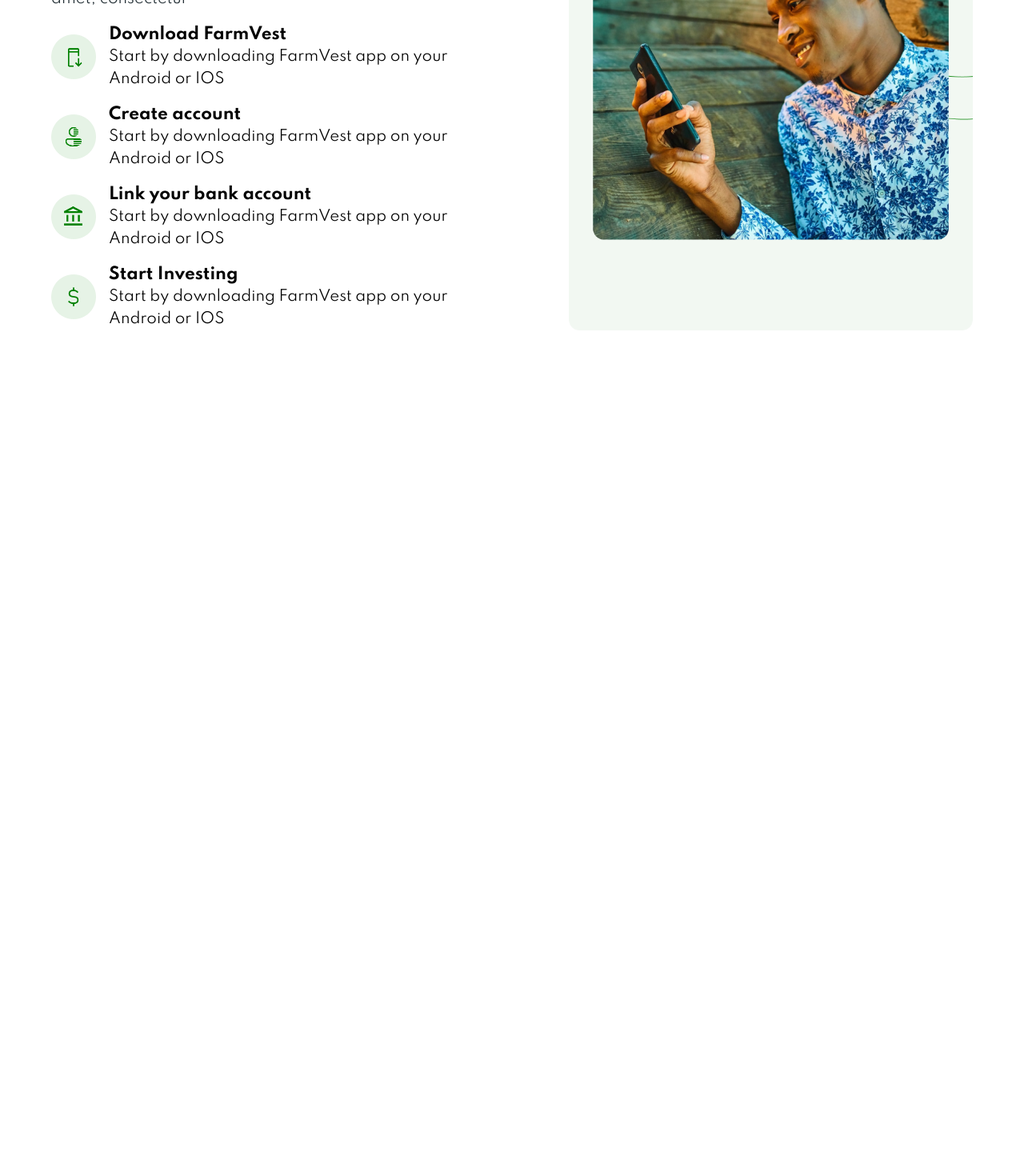
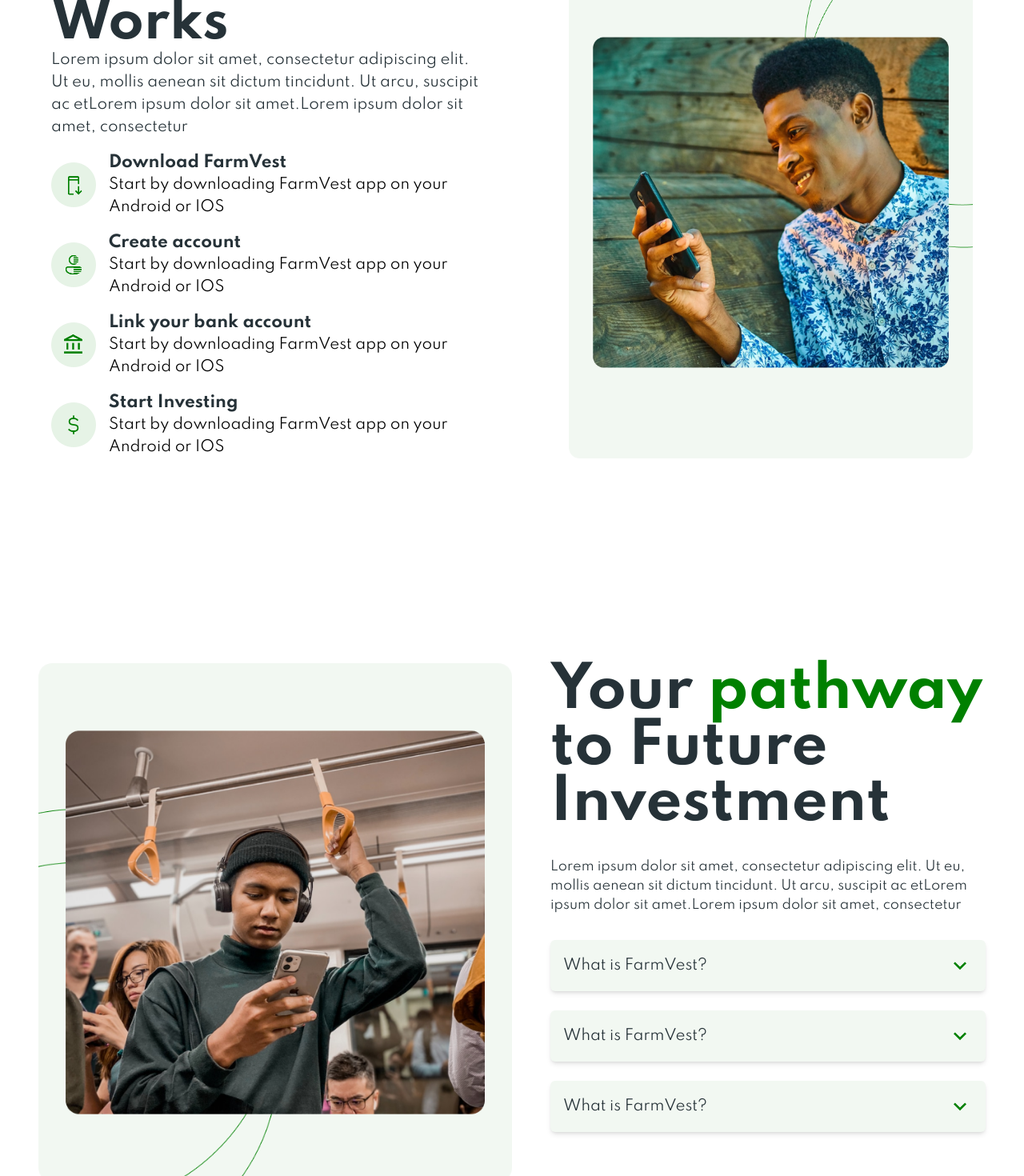
Before and after one commit to Techbrolakes/FarmVest, a Next.js app: page / in a window 1280 px wide. Shown: the part 1060-2530 px from the top of the page at 80% size. Before the commit the page ends 1473 px from the top, so only its background shows below. Built offline with nearby package versions, Linux system fonts and the light colour scheme.

Commit message:
version-1.6

```diff
--- a/pages/components/Details.jsx
+++ b/pages/components/Details.jsx
@@ -1,4 +1,5 @@
 import React from "react";
+import { MdOutlineKeyboardArrowDown } from "react-icons/md";
 
 const DetailBox = ({ head, para, image, darkimg }) => {
   return (
@@ -6,7 +7,9 @@
       <img src={image} alt="logo" className="w-14 dark:hidden" />
       <img src={darkimg} alt="logo" className="w-14 hidden dark:inline-block" />
       <div className="w-full lg:w-4/6 ">
-        <h1 className="text-base lg:text-xl font-bold">{head}</h1>
+        <h1 className="text-base lg:text-xl font-bold text-primaryText">
+          {head}
+        </h1>
         <p className="text-sm lg:text-lg">{para}</p>
       </div>
     </div>
@@ -15,9 +18,9 @@
 const Details = () => {
   return (
     <>
-      <section className="block lg:flex mt-24 px-4 lg:px-16">
+      <section className="block lg:flex px-4 lg:px-16 mt-24 lg:mt-64">
         <div className="font-body w-full lg:w-5/6 dark:text-white ">
-          <h1 className="text-4xl md:text-6xl lg:text-7xl lg:text-[64px] font-bold  text-center lg:text-left">
+          <h1 className=" text-primaryText text-4xl md:text-6xl lg:text-7xl lg:text-[64px] font-bold  text-center lg:text-left">
             How <span className="text-mainGreen">FarmVest</span> Works
           </h1>
           <p className="text-sm lg:text-lg text-primaryText w-full lg:w-5/6 dark:text-white  text-center lg:text-left">
@@ -65,6 +68,48 @@
           />
         </div>
       </section>
+
+      <div className="flex flex-col-reverse lg:flex-row gap-12 px-4 lg:px-12 mt-24 lg:mt-64">
+        <img src="/boy.png" alt="boy" className=" w-full lg:w-1/2" />
+        <div className="font-body w-full lg:w-4/6 dark:text-white text-primaryText text-center lg:text-left">
+          <h1 className="text-4xl md:text-6xl lg:text-[70px] font-bold mb-8">
+            Your <span className="text-mainGreen"> pathway </span> to Future
+            Investment
+          </h1>
+          <p className="text-sm lg:text-base mb-8  ">
+            Lorem ipsum dolor sit amet, consectetur adipiscing elit. Ut eu,
+            mollis aenean sit dictum tincidunt. Ut arcu, suscipit ac etLorem
+            ipsum dolor sit amet.Lorem ipsum dolor sit amet, consectetur
+          </p>
+          <div className="flex justify-between items-center py-4 bg-[#F2F8F2] px-4 rounded-md shadow-md">
+            <h1 className="text-lg">What is FarmVest?</h1>
+            <span>
+              <MdOutlineKeyboardArrowDown
+                className="text-mainGreen"
+                size="32px"
+              />
+            </span>
+          </div>
+          <div className="flex justify-between items-center py-4 bg-[#F2F8F2] px-4 rounded-md shadow-md my-6">
+            <h1 className="text-lg">What is FarmVest?</h1>
+            <span>
+              <MdOutlineKeyboardArrowDown
+                className="text-mainGreen"
+                size="32px"
+              />
+            </span>
+          </div>
+          <div className="flex justify-between items-center py-4 bg-[#F2F8F2] px-4 rounded-md shadow-md ">
+            <h1 className="text-lg">What is FarmVest?</h1>
+            <span>
+              <MdOutlineKeyboardArrowDown
+                className="text-mainGreen"
+                size="32px"
+              />
+            </span>
+          </div>
+        </div>
+      </div>
     </>
   );
 };
```
Also changed, not shown: public/boy.png (added).
